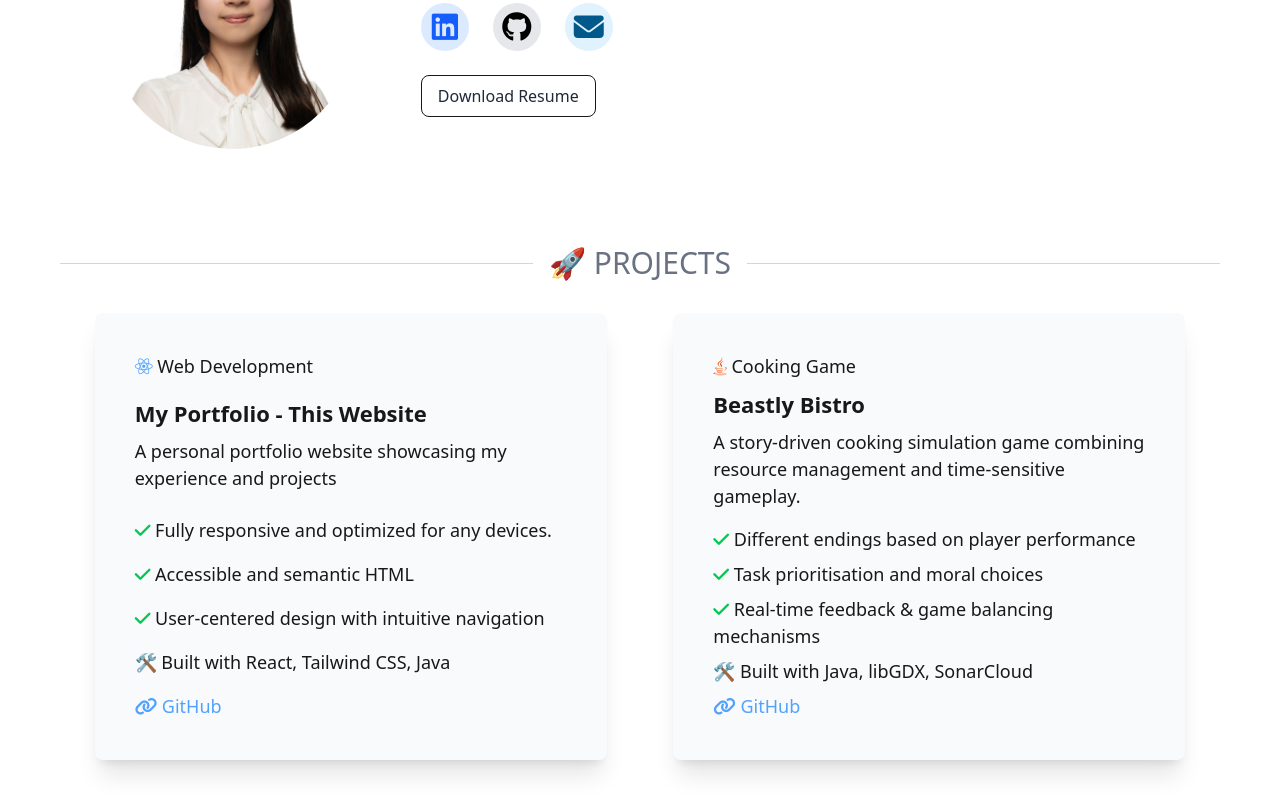
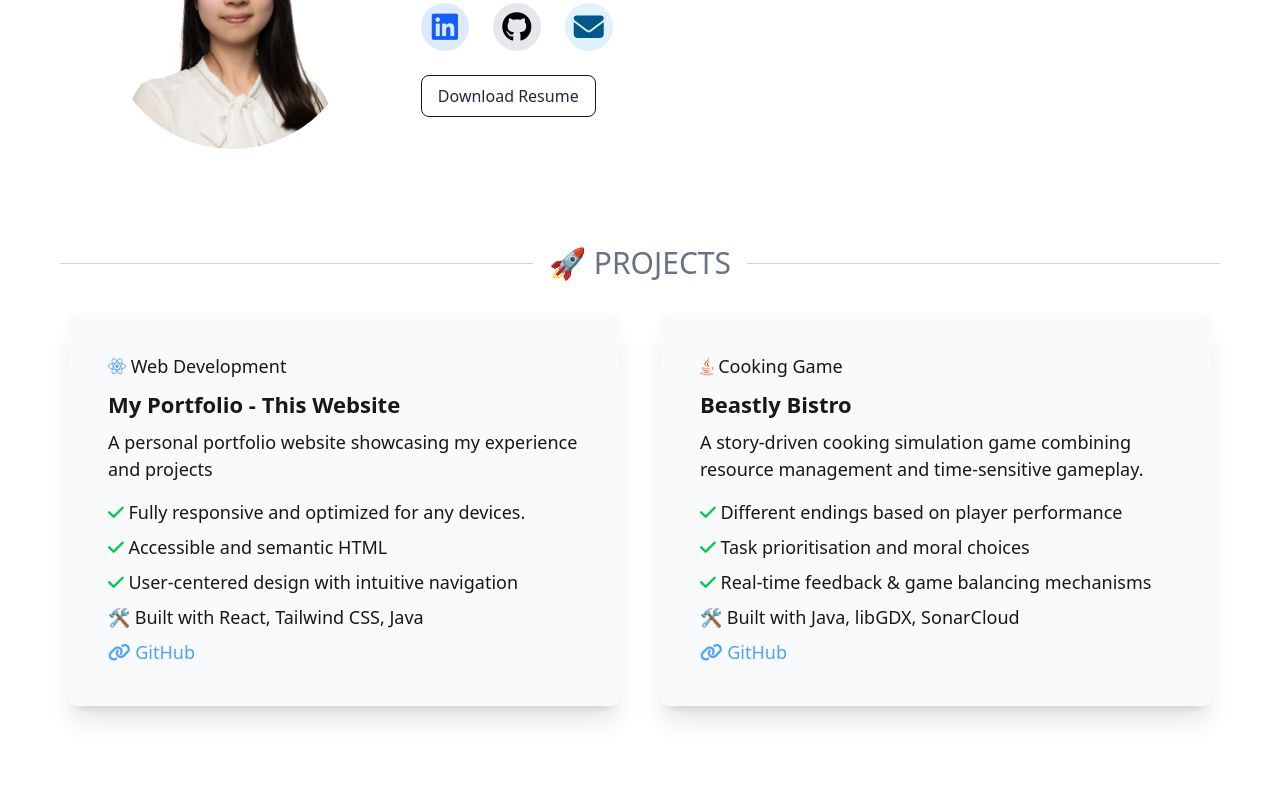
Before and after one commit to Joanna-Wang105/joanna_website, a React (Vite) app: page / in a window 1280 px wide. Shown: the part 321-1121 px from the top of the page. After the commit the page ends 1067 px from the top, so only its background shows below. Built offline with nearby package versions, Linux system fonts and the light colour scheme.

Commit message:
home page done

```diff
--- a/src/components/Home.jsx
+++ b/src/components/Home.jsx
@@ -72,9 +72,9 @@ export default function Home() {
           </h2>
           <div className="flex-grow border-t border-gray-300"></div>
         </div>
-        <div className="flex flex-col lg:flex-row justify-evenly gap-y-9">
+        <div className="flex flex-col lg:flex-row justify-evenly gap-y-9 gap-10 lg:mx-10 md:mx-16">
           {/* Web dev project */}
-          <div className="card w-full card-xl shadow-xl lg:max-w-lg bg-gray-50">
+          <div className="card w-full card-xl shadow-xl bg-gray-50 lg:max-w-full">
             <div className="card-body">
               <p>
                 <i class="fa-brands fa-react text-blue-400"></i> Web Development
@@ -99,7 +99,7 @@ export default function Home() {
 
               <p>🛠️ Built with React, Tailwind CSS, Java</p>
               <a
-                href="https://github.com/UQcsse3200/2024-studio-3"
+                href="https://github.com/Joanna-Wang105/joanna_website#"
                 className="text-blue-400"
                 target="_blank"
               >
@@ -109,7 +109,7 @@ export default function Home() {
           </div>
 
           {/* Java team project */}
-          <div className="card bg-gray-50 w-full card-xl shadow-xl lg:max-w-lg">
+          <div className="card bg-gray-50 w-full card-xl shadow-xl lg:max-w-full">
             <div className="card-body">
               <p>
                 <i class="fa-brands fa-java text-orange-600"></i> Cooking Game
```
